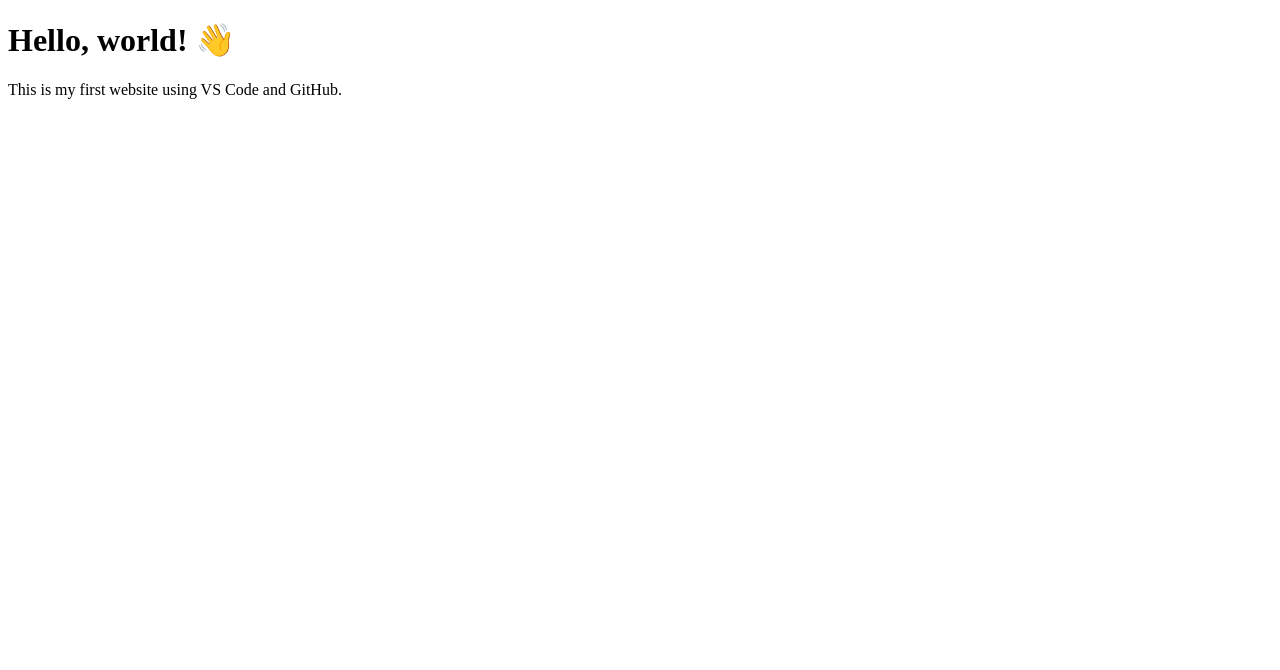
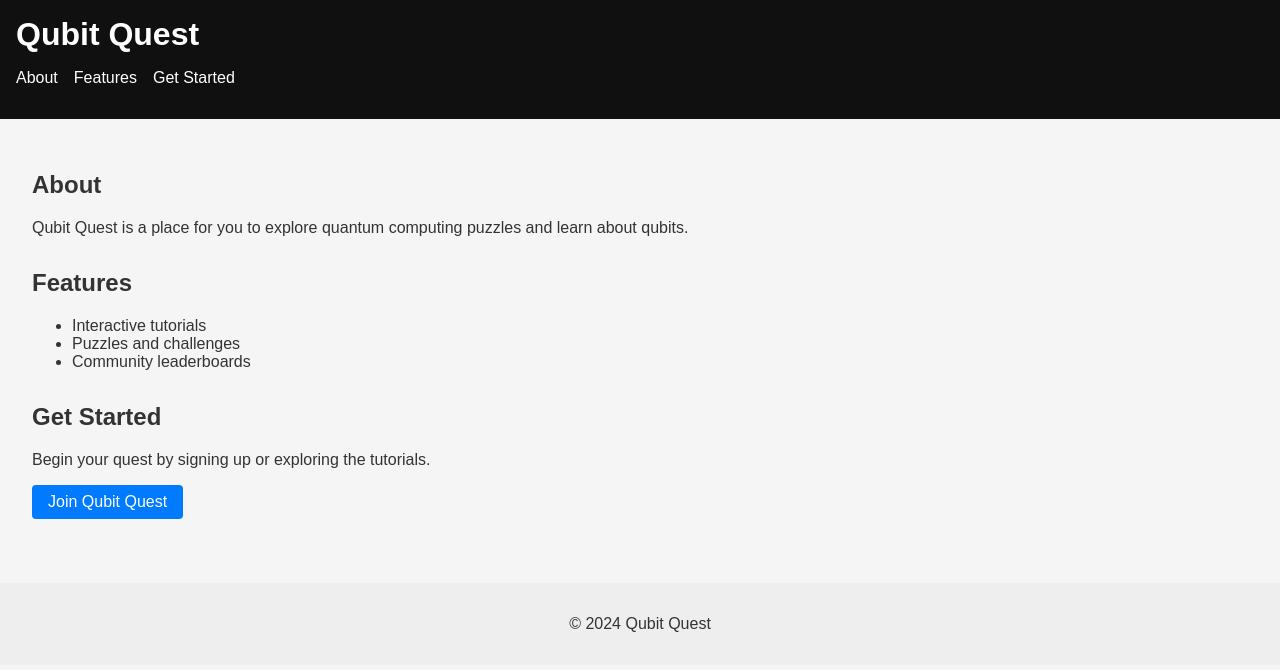
Before and after one commit to shahidbaig-shaik/my-website, a plain HTML site: page index.html in a window 1280 px wide. Drawn offline with Linux system fonts and the light colour scheme.

Commit message:
Build simple Qubit Quest website

```diff
--- a/index.html
+++ b/index.html
@@ -1,10 +1,43 @@
 <!DOCTYPE html>
-<html>
-  <head>
-    <title>My First Website</title>
-  </head>
-  <body>
-    <h1>Hello, world! 👋</h1>
-    <p>This is my first website using VS Code and GitHub.</p>
-  </body>
+<html lang="en">
+<head>
+    <meta charset="UTF-8">
+    <meta name="viewport" content="width=device-width, initial-scale=1.0">
+    <title>Qubit Quest</title>
+    <link rel="stylesheet" href="style.css">
+</head>
+<body>
+    <header>
+        <h1>Qubit Quest</h1>
+        <nav>
+            <ul>
+                <li><a href="#about">About</a></li>
+                <li><a href="#features">Features</a></li>
+                <li><a href="#get-started">Get Started</a></li>
+            </ul>
+        </nav>
+    </header>
+    <main>
+        <section id="about">
+            <h2>About</h2>
+            <p>Qubit Quest is a place for you to explore quantum computing puzzles and learn about qubits.</p>
+        </section>
+        <section id="features">
+            <h2>Features</h2>
+            <ul>
+                <li>Interactive tutorials</li>
+                <li>Puzzles and challenges</li>
+                <li>Community leaderboards</li>
+            </ul>
+        </section>
+        <section id="get-started">
+            <h2>Get Started</h2>
+            <p>Begin your quest by signing up or exploring the tutorials.</p>
+            <a class="btn" href="#">Join Qubit Quest</a>
+        </section>
+    </main>
+    <footer>
+        <p>&copy; 2024 Qubit Quest</p>
+    </footer>
+</body>
 </html>
--- /dev/null
+++ b/style.css
@@ -0,0 +1,44 @@
+body {
+    font-family: Arial, sans-serif;
+    margin: 0;
+    padding: 0;
+    background-color: #f5f5f5;
+    color: #333;
+}
+header {
+    background-color: #101010;
+    color: #fff;
+    padding: 1rem;
+}
+header h1 {
+    margin: 0;
+}
+nav ul {
+    list-style: none;
+    padding: 0;
+    display: flex;
+    gap: 1rem;
+}
+nav a {
+    color: #fff;
+    text-decoration: none;
+}
+main {
+    padding: 2rem;
+}
+section {
+    margin-bottom: 2rem;
+}
+.btn {
+    display: inline-block;
+    background-color: #007bff;
+    color: #fff;
+    padding: 0.5rem 1rem;
+    text-decoration: none;
+    border-radius: 4px;
+}
+footer {
+    background-color: #eee;
+    text-align: center;
+    padding: 1rem;
+}
```
